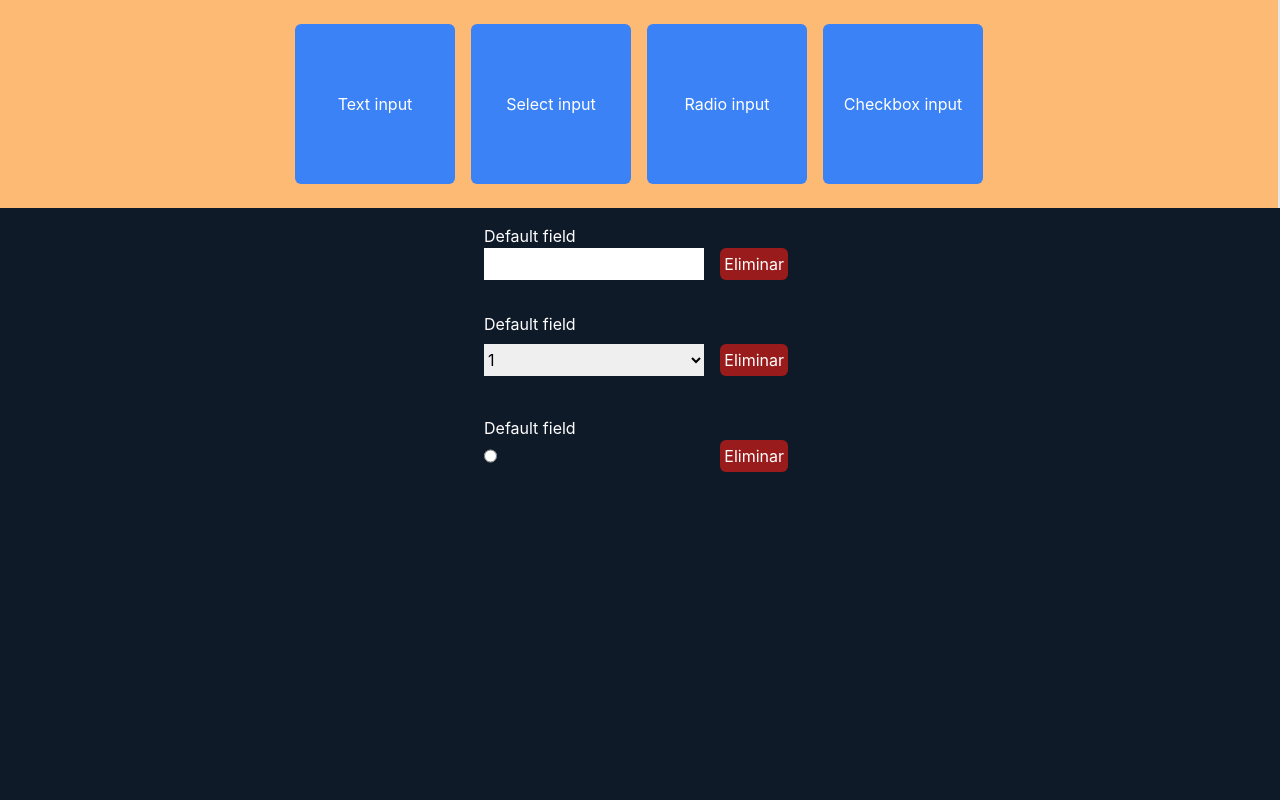
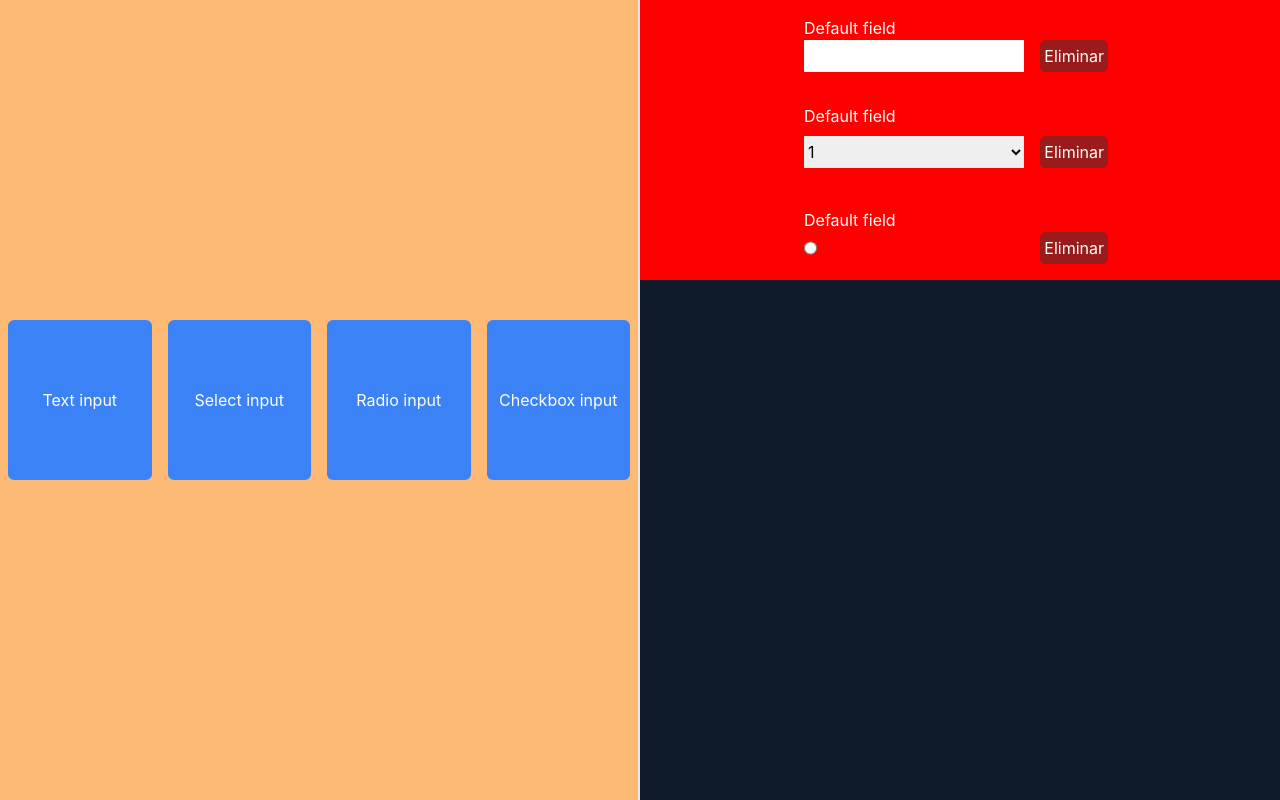
Before and after one commit to NaraDrak/Kosmos, a React (Create React App) app: page / in a window 1280 px wide. Built offline with nearby package versions, Linux system fonts and the light colour scheme.

Commit message:
layout changed to vertical

```diff
--- a/src/Components/Formulario.tsx
+++ b/src/Components/Formulario.tsx
@@ -28,8 +28,8 @@ const Forms = () => {
   };
 
   return (
-    <div className="text-white h-screen">
-      <div className="flex border-r-2 w-full h-52 bg-orange-300 justify-center items-center fixed top-0">
+    <div className="text-white">
+      <div className="input-container flex border-r-2 h-52 bg-orange-300 justify-center items-center fixed">
         {typesButtons.map((item, index) => {
           return (
             <button
@@ -43,8 +43,7 @@ const Forms = () => {
           );
         })}
       </div>
-
-      <div className="overflow-y-hidden w-full h-auto flex  justify-center flex-col items-center  pt-52">
+      <div className="form-container overflow-y-hidden">
         {form.map((item, index) => {
           return (
             <div className="py-4 ml-2" key={index}>
--- a/src/index.css
+++ b/src/index.css
@@ -19,3 +19,20 @@ html{
   background-color: rgb(15, 26, 41);
   color: black;
 }
+
+.input-container{
+  width: 50%;
+  height: 100%;
+}
+
+.form-container{
+  background: red;
+  display: flex;
+  justify-content: center;
+  align-items: center;
+  flex-direction: column;
+  overflow-x: hidden;
+  overflow-y: hidden;
+  margin-left: 50%;
+  height: 100%;
+}
```
